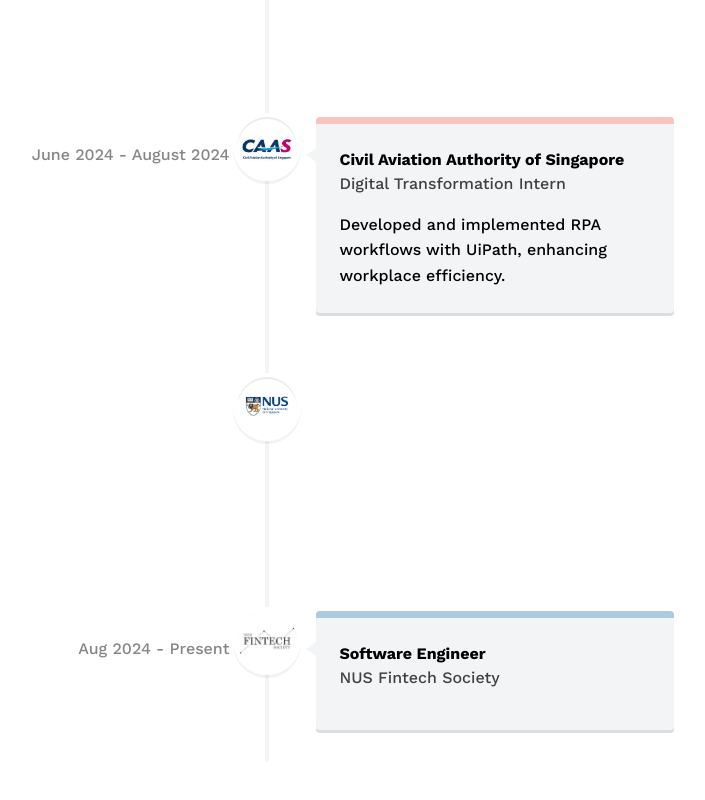
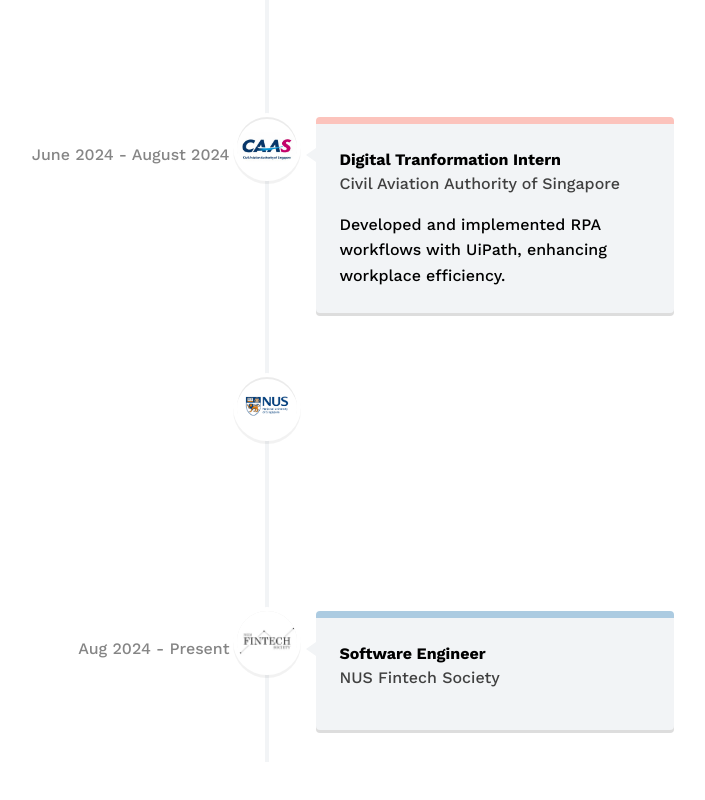
Before and after one commit to feliciahmq/portfolio, a React (Vite) app: page / in a window 1280 px wide. Shown: the part 2094-2894 px from the top of the page, without its empty margins (334-1039 px from the left). Built offline with nearby package versions, Linux system fonts and the light colour scheme.

Commit message:
update css

```diff
--- a/src/components/Experiences.jsx
+++ b/src/components/Experiences.jsx
@@ -12,8 +12,8 @@ const Experiences = () => {
       description: 'Improved site functionality by resolving feature issues during site migration to Ghost platform.',
     },
     {
-      role: 'Civil Aviation Authority of Singapore',
-      company_name: 'Digital Transformation Intern',
+      role: 'Digital Tranformation Intern',
+      company_name: 'Civil Aviation Authority of Singapore',
       link: 'https://www.caas.gov.sg/',
       date: 'June 2024 - August 2024',
       icon: '/static/caas_logo.png',
@@ -65,7 +65,7 @@ const Experiences = () => {
                 borderRight: '10px solid #F2F4F6'
               }}
               date={experience.date}
-              dateClassName="text-gray-600 dark:text-gray-300"
+              dateClassName="text-gray-600 dark:text-gray-700 md:dark:text-gray-300"
               icon={
                 <a href={experience.link} target="_blank" rel="noopener noreferrer">
                   <img
```
